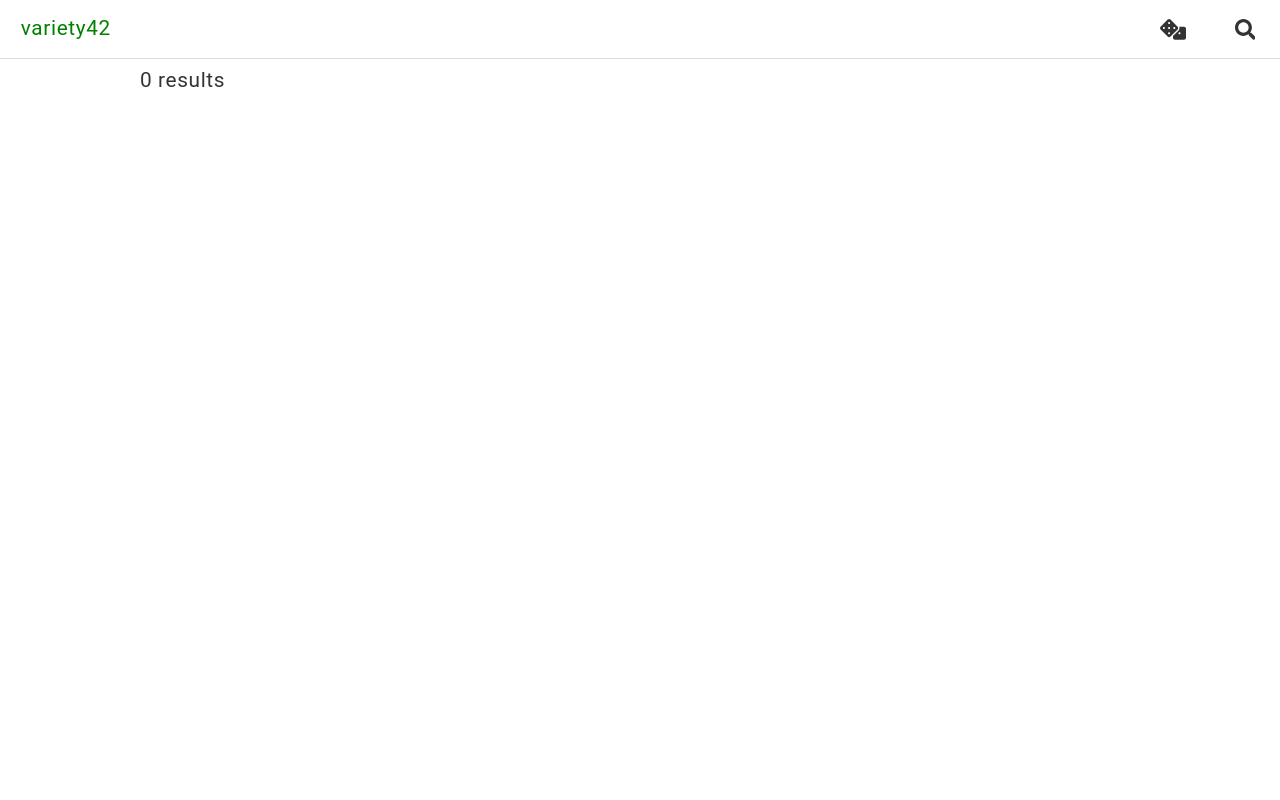
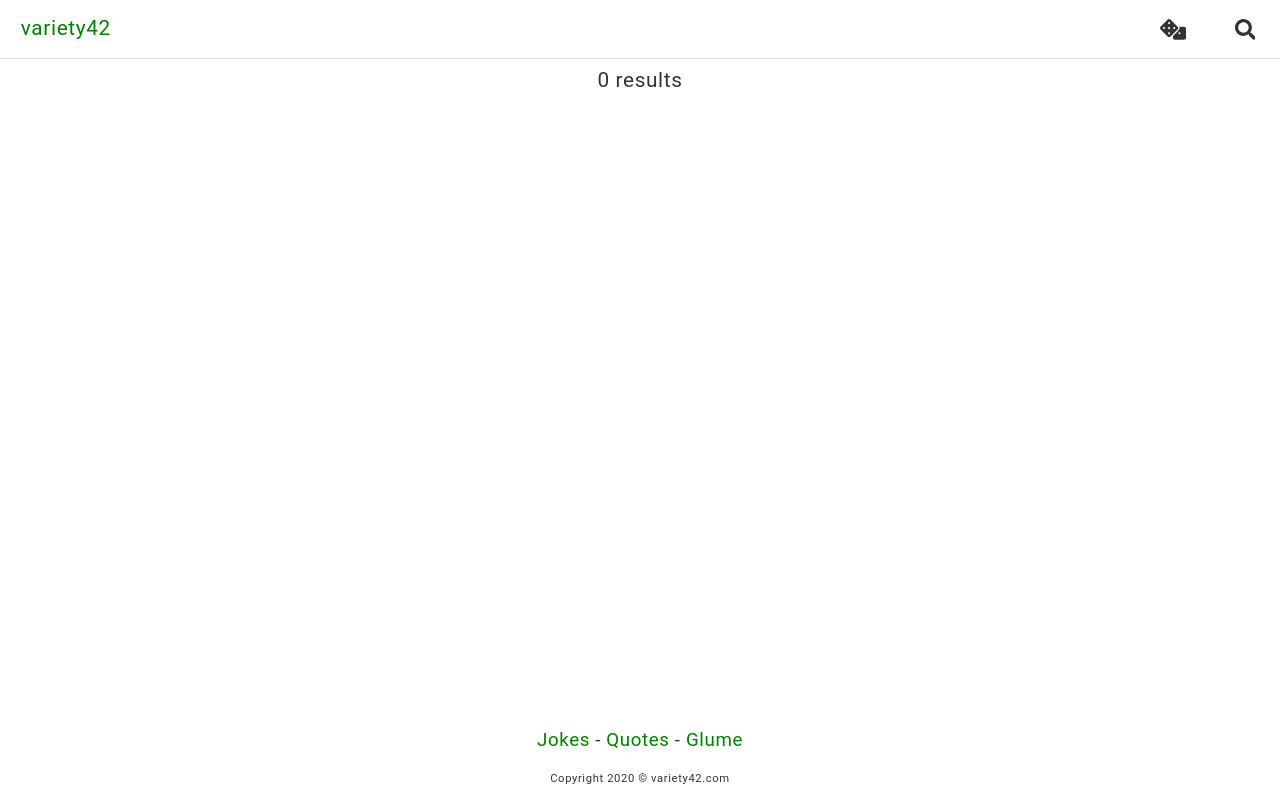
Before and after one commit to alurosu/variety42.com, a PHP site: page /glume/index.php?page=1 in a window 1280 px wide. Run offline with PHP 8.4, Linux system fonts and the light colour scheme; data that the repository does not hold is empty; a stand-in replaces the project's code that opens the database connection.

Commit message:
- delete voites in 24h - added footer menu

```diff
--- a/data/css/main.css
+++ b/data/css/main.css
@@ -3,6 +3,8 @@ html, body {
 	padding: 0;
 	width: 100%;
 	height: 100%;
+    display: flex;
+    flex-direction: column;
 }
 body {
 	font-family: 'Roboto', sans-serif;
@@ -262,6 +264,7 @@ a {
 }
 .error-box {
 	padding-bottom: .5em;
+    max-width: 80%;
 }
 .share-buttons-box .title {
 	font-size: 0.9em;
@@ -368,3 +371,20 @@ a {
 	padding-right: 1em;
 	cursor: pointer;
 }
+.footer {
+	margin-top: auto;
+	padding-top: 2em;
+	font-size: .9em;
+}
+.footer ul {
+	margin: 0;
+	padding: 0;
+}
+.footer li {
+	display: inline-block;
+}
+.copyright {
+	padding: 1em 0;
+    font-size: .6em;
+	text-align: center;
+}
--- a/glume/data/php/footer.php
+++ b/glume/data/php/footer.php
@@ -59,3 +59,19 @@
         </div>
     </div>
 </div>
+<div class="footer">
+    <ul>
+        <li>
+            <a href="/glume">Jokes</a> -
+        </li>
+        <li>
+            <a href="/glume">Quotes</a> -
+        </li>
+        <li>
+            <a href="/glume">Glume</a>
+        </li>
+    </ul>
+    <div class="copyright">
+        Copyright 2020 © variety42.com
+    </div>
+</div>
```
Also changed, not shown: glume/clearVotes.php (added, +18 -0 lines).
